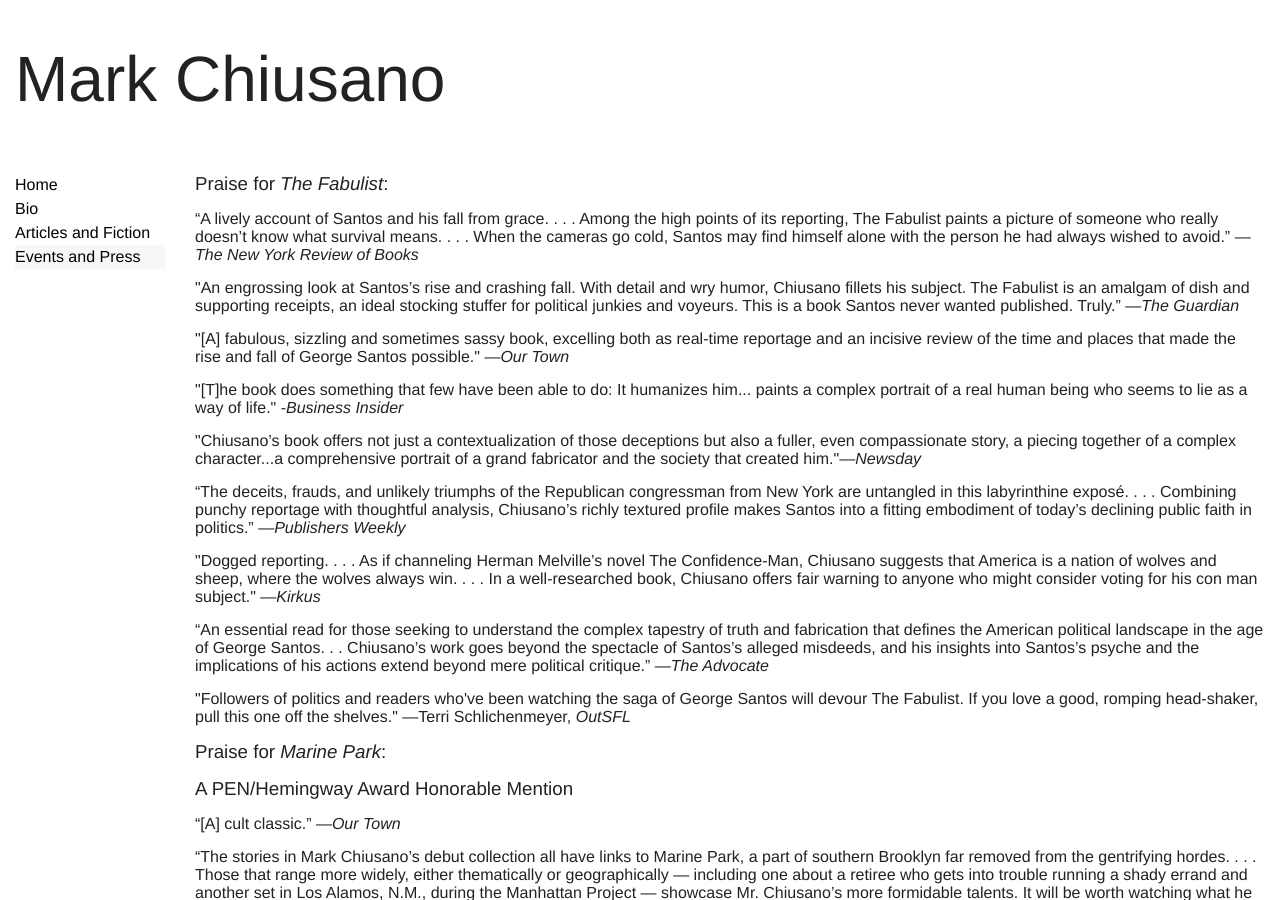
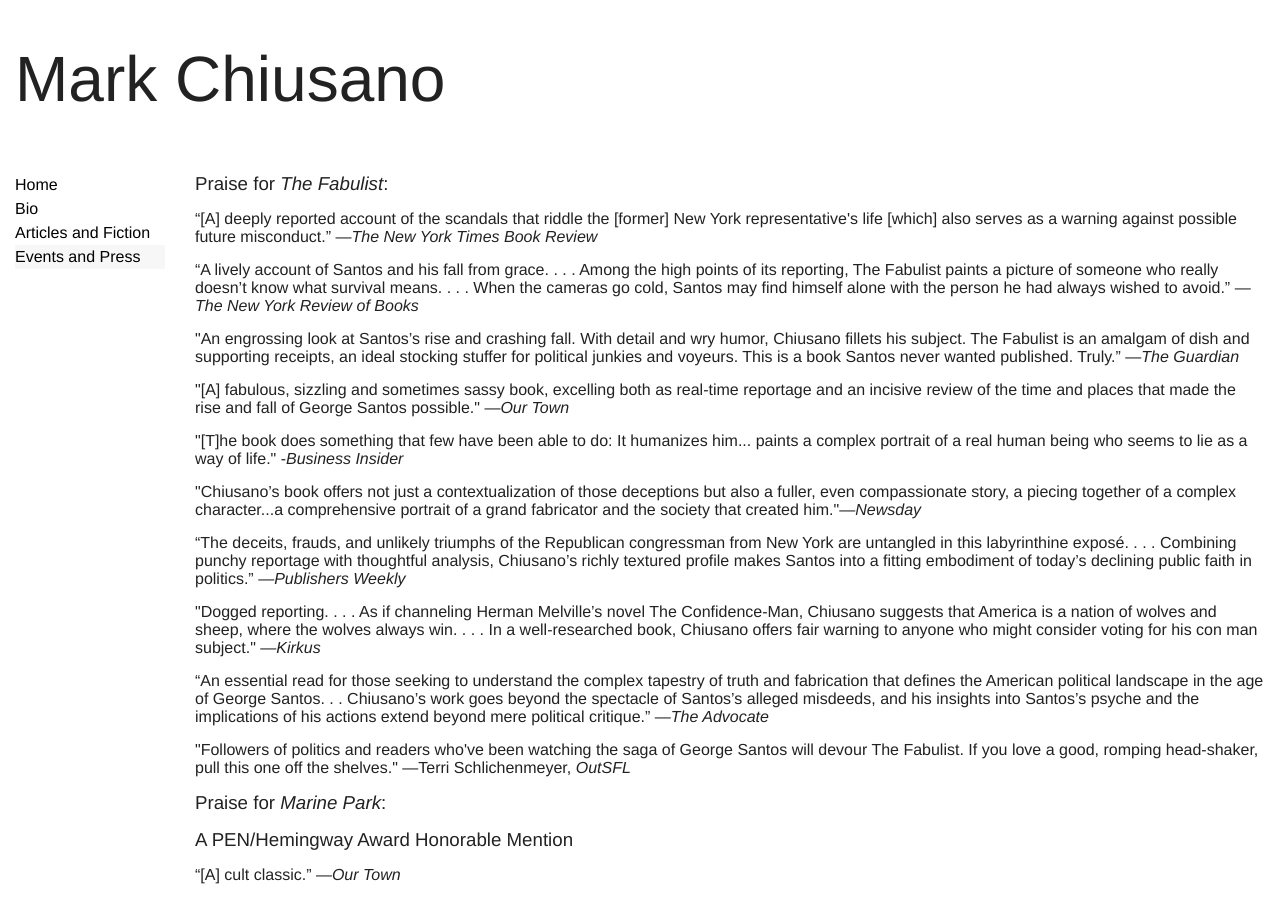
Before and after one commit to mjchiusano/mjchiusano.github.io, a Jekyll site: the page built from press.html, in a window 1280 px wide and 900 px high. Built offline with Jekyll 4.4.1, drawn with Linux system fonts in a browser that asks for light colours; Markdown is read by kramdown in place of the engine named in the settings.

Commit message:
Update press.html
nyt

```diff
--- a/press.html
+++ b/press.html
@@ -4,6 +4,9 @@
 ---
 
 <h3 class="gutter-pad-bottom">Praise for <i>The Fabulist</i>:</h3>
+
+<p class="gutter-pad-bottom">“[A] deeply reported account of the scandals that riddle the [former] New York representative's life [which] also serves as a warning against possible future misconduct.”
+—<i>The New York Times Book Review</i></p>
 
 <p class="gutter-pad-bottom">“A lively account of Santos and his fall from grace. . . . Among the high points of its reporting, The Fabulist paints a picture of someone who really doesn’t know what survival means. . . . When the cameras go cold, Santos may find himself alone with the person he had always wished to avoid.”
 —<i>The New York Review of Books</i></p>
```
